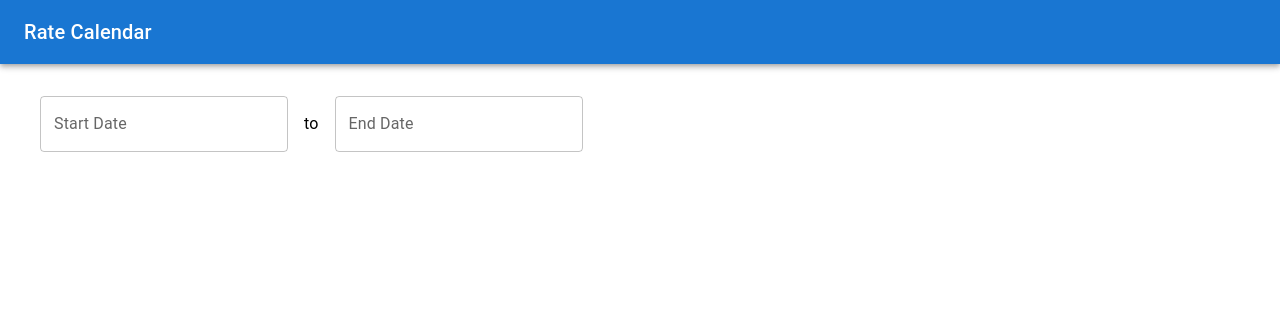
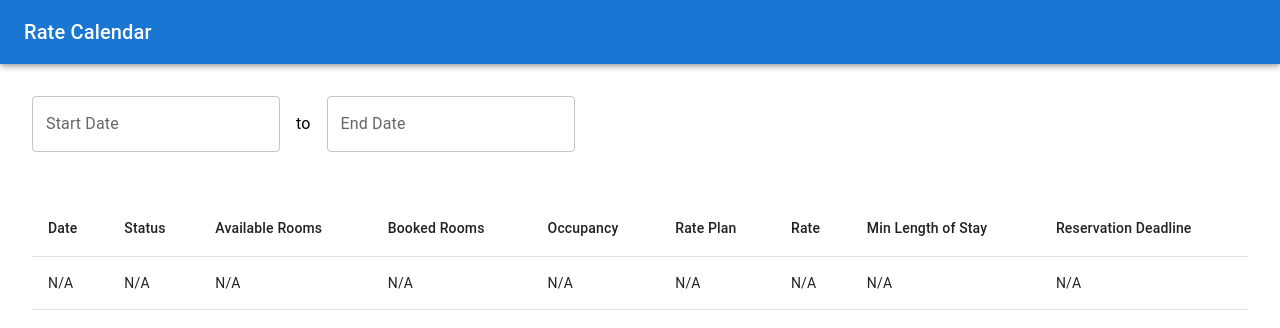
Before and after one commit to Nahiduzzamann/rate-calendar-app, a Next.js app: page / in a window 1280 px wide. Shown: the top 328 px of the page. Built offline with nearby package versions, Linux system fonts and the light colour scheme.

Commit message:
uninstall unnecessary packages and update

```diff
--- a/app/components/DateRangePicker.tsx
+++ b/app/components/DateRangePicker.tsx
@@ -48,16 +48,16 @@ const DateRangePicker = () => {
           />
         </LocalizationProvider>
       </Box>
-      <Box display="flex" flexDirection="column" alignItems="center">
+      <Box display="flex" flexDirection="column" alignItems="center" mb={4}>
         {isLoading && <CircularProgress sx={{ mt: 10 }} />}
+        {!error || (
+        <Typography color="error" mt={4}>
+          Error fetching data
+        </Typography>
+      )}
+      </Box>
 
-      </Box>
-      {error && (
-          <Typography color="error" mt={4}>
-            Error fetching data
-          </Typography>
-        )}
-      {data && <RoomCategorySection data={data} />}
+      <RoomCategorySection data={data} />
     </Box>
   );
 };
--- a/app/components/RoomCategorySection.tsx
+++ b/app/components/RoomCategorySection.tsx
@@ -15,7 +15,8 @@ import {
 const RoomCategorySection: React.FC<{ data: any }> = ({ data }) => {
   return (
     <Box>
-      {data.data?.map((roomCategory: any) => (
+      {data ? (
+        data?.data.map((roomCategory: any) => (
           <Box key={roomCategory.id} my={4}>
             <Typography variant="h6">{roomCategory.name}</Typography>
             <TableContainer component={Paper}>
@@ -36,43 +37,95 @@ const RoomCategorySection: React.FC<{ data: any }> = ({ data }) => {
                 <TableBody>
                   {roomCategory.inventory_calendar.map((inventory: any) => (
                     <React.Fragment key={inventory.id}>
-                    {roomCategory.rate_plans.map((ratePlan: any, index: number) => {
-                      const rate = ratePlan.calendar.find((rate: any) => rate.date === inventory.date);
+                      {roomCategory.rate_plans.map(
+                        (ratePlan: any, index: number) => {
+                          const rate = ratePlan.calendar.find(
+                            (rate: any) => rate.date === inventory.date
+                          );
                           return (
                             <TableRow key={`${inventory.id}-${ratePlan.id}`}>
                               {index === 0 && (
                                 <>
-                              <TableCell rowSpan={roomCategory.rate_plans.length}>
-                                {new Date(inventory.date).toLocaleDateString()}
+                                  <TableCell
+                                    rowSpan={roomCategory.rate_plans.length}
+                                  >
+                                    {new Date(
+                                      inventory.date
+                                    ).toLocaleDateString()}
                                   </TableCell>
-                              <TableCell rowSpan={roomCategory.rate_plans.length}>
-                                {inventory.status ? "Sellable" : "Not Sellable"}
+                                  <TableCell
+                                    rowSpan={roomCategory.rate_plans.length}
+                                  >
+                                    {inventory.status
+                                      ? "Sellable"
+                                      : "Not Sellable"}
                                   </TableCell>
-                              <TableCell rowSpan={roomCategory.rate_plans.length}>
+                                  <TableCell
+                                    rowSpan={roomCategory.rate_plans.length}
+                                  >
                                     {inventory.available}
                                   </TableCell>
-                              <TableCell rowSpan={roomCategory.rate_plans.length}>
+                                  <TableCell
+                                    rowSpan={roomCategory.rate_plans.length}
+                                  >
                                     {inventory.booked}
                                   </TableCell>
-                              <TableCell rowSpan={roomCategory.rate_plans.length}>
+                                  <TableCell
+                                    rowSpan={roomCategory.rate_plans.length}
+                                  >
                                     {roomCategory.occupancy}
                                   </TableCell>
                                 </>
                               )}
                               <TableCell>{ratePlan.name}</TableCell>
-                          <TableCell>{rate ? rate.rate : 'N/A'}</TableCell>
-                          <TableCell>{rate ? rate.min_length_of_stay : 'N/A'}</TableCell>
-                          <TableCell>{rate ? rate.reservation_deadline : 'N/A'}</TableCell>
+                              <TableCell>{rate ? rate.rate : "N/A"}</TableCell>
+                              <TableCell>
+                                {rate ? rate.min_length_of_stay : "N/A"}
+                              </TableCell>
+                              <TableCell>
+                                {rate ? rate.reservation_deadline : "N/A"}
+                              </TableCell>
                             </TableRow>
                           );
-                    })}
+                        }
+                      )}
                     </React.Fragment>
                   ))}
                 </TableBody>
               </Table>
             </TableContainer>
           </Box>
-      ))}
+        ))
+      ) : (
+        <Table>
+          <TableHead>
+            <TableRow>
+              <TableCell>Date</TableCell>
+              <TableCell>Status</TableCell>
+              <TableCell>Available Rooms</TableCell>
+              <TableCell>Booked Rooms</TableCell>
+              <TableCell>Occupancy</TableCell>
+              <TableCell>Rate Plan</TableCell>
+              <TableCell>Rate</TableCell>
+              <TableCell>Min Length of Stay</TableCell>
+              <TableCell>Reservation Deadline</TableCell>
+            </TableRow>
+          </TableHead>
+          <TableBody>
+            <TableRow>
+              <TableCell>N/A</TableCell>
+              <TableCell>N/A</TableCell>
+              <TableCell>N/A</TableCell>
+              <TableCell>N/A</TableCell>
+              <TableCell>N/A</TableCell>
+              <TableCell>N/A</TableCell>
+              <TableCell>N/A</TableCell>
+              <TableCell>N/A</TableCell>
+              <TableCell>N/A</TableCell>
+            </TableRow>
+          </TableBody>
+        </Table>
+      )}
     </Box>
   );
 };
--- a/app/page.tsx
+++ b/app/page.tsx
@@ -1,9 +1,10 @@
+import { Box } from "@mui/material";
 import DateRangePicker from "./components/DateRangePicker";
 
 export default function Home() {
   return (
-    <div className="px-4 md:px-10 ">
-     <DateRangePicker />
-    </div>
+    <Box my={4} mx={4}>
+      <DateRangePicker />
+    </Box>
   );
 }
--- a/package.json
+++ b/package.json
@@ -12,17 +12,12 @@
     "@emotion/react": "^11.11.4",
     "@emotion/styled": "^11.11.5",
     "@mui/icons-material": "^5.15.20",
-    "@mui/lab": "^5.0.0-alpha.170",
     "@mui/material": "^5.15.20",
     "@mui/x-date-pickers": "^7.7.1",
-    "@mui/x-date-pickers-pro": "^7.7.1",
     "axios": "^1.7.2",
-    "date-fns": "^3.6.0",
     "dayjs": "^1.11.11",
     "next": "14.2.4",
-    "next-transpile-modules": "^10.0.1",
     "react": "^18",
-    "react-datepicker": "^7.1.0",
     "react-dom": "^18",
     "react-query": "^3.39.3"
   },
```
Also changed, not shown: 1 other file (tests, documents, lock files or other folders). Lines whose indentation alone changed are shown as unchanged.
